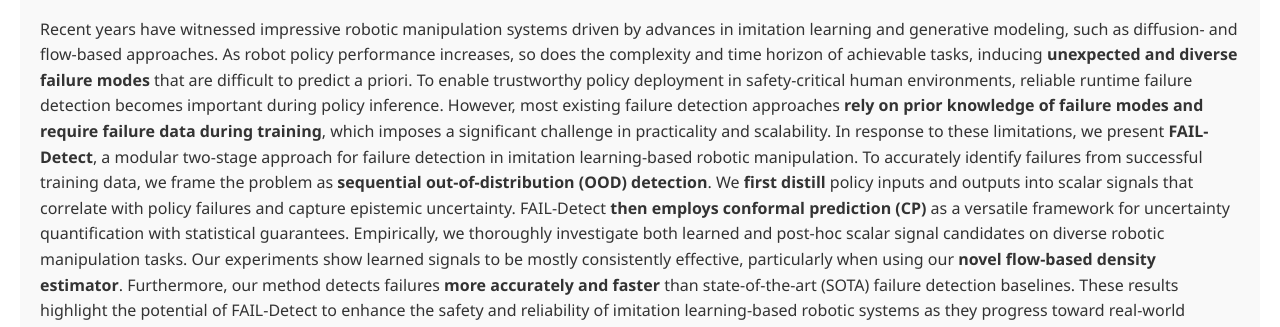
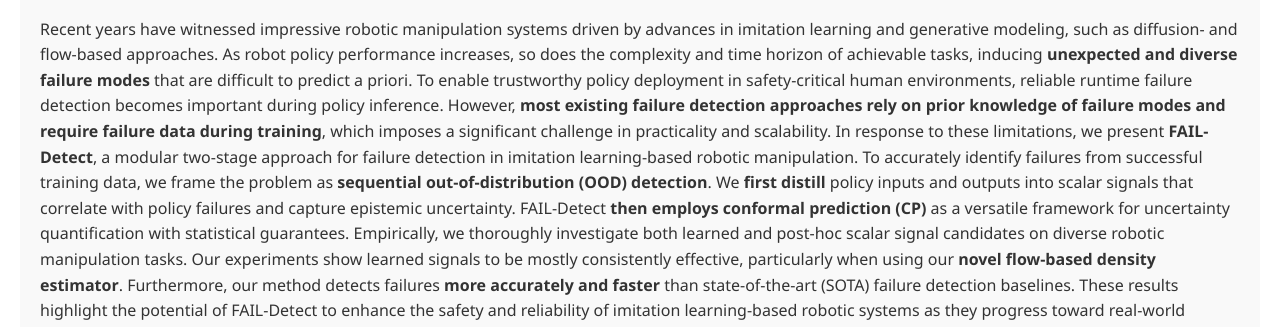
Before and after one commit to CXU-TRI/FAIL-Detect-Website, a plain HTML site: page index.html in a window 1280 px wide. Shown: the part 2221-2548 px from the top of the page. Drawn offline with Linux system fonts and the light colour scheme.

Commit message:
Final round

```diff
--- a/index.html
+++ b/index.html
@@ -67,7 +67,7 @@
     knowledge of potential failures?</p>
 
   <p style="text-align: center; font-size: 16px;">Our FAIL-Detect: raised alarms (<span style="color: red;">red
-      border</span>) when policy fails, and no raised alarms when policy is successful</p>
+      border</span>) when policy fails, and no raised alarms when policy succeeds</p>
   <div style="display: flex; justify-content: space-between; margin-bottom: 20px;">
     <video src="Assets/2025_real_videos/FoldTowelRed_2024-08-05T17-05-51-07-00_Detection_456.mp4" controls autoplay loop
       muted style="width: 49%;"></video>
@@ -137,8 +137,8 @@
       generative modeling, such as diffusion- and flow-based approaches. As robot policy performance increases, so does
       the complexity and time horizon of achievable tasks, inducing <b>unexpected and diverse failure modes</b> that
       are difficult to predict a priori. To enable trustworthy policy deployment in safety-critical human environments,
-      reliable runtime failure detection becomes important during policy inference. However, most existing failure
-      detection approaches <b>rely on prior knowledge of failure modes and require failure data during training</b>,
+      reliable runtime failure detection becomes important during policy inference. However, <b>most existing failure
+        detection approaches rely on prior knowledge of failure modes and require failure data during training</b>,
       which imposes a significant challenge in practicality and scalability. In response to these limitations, we
       present <b>FAIL-Detect</b>, a modular two-stage approach for failure detection in imitation learning-based robotic
       manipulation. To accurately identify failures from successful training data, we frame the problem as <b>sequential
```
